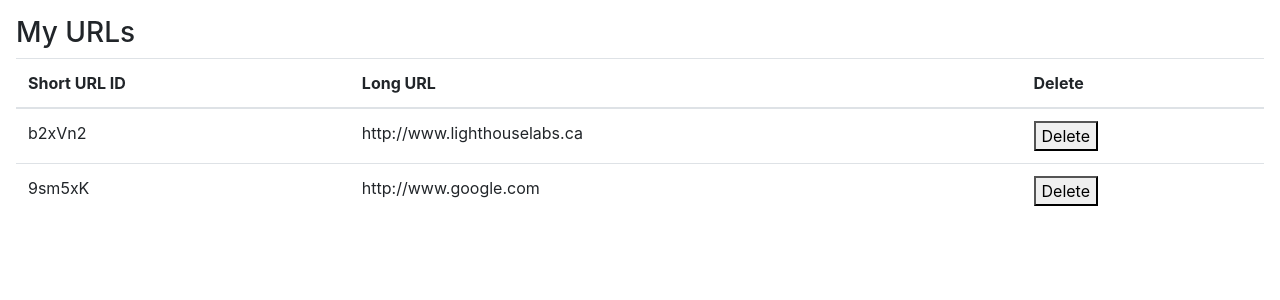
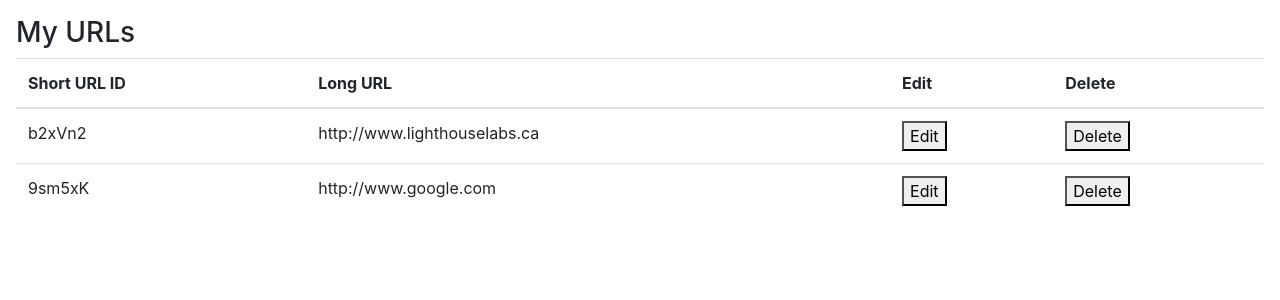
Before and after one commit to mbahenryemeka/tinyapp, a Node server app: page /urls in a window 1280 px wide. Shown: the part 56-356 px from the top of the page. Run offline with Node 20, Linux system fonts and the light colour scheme; some libraries are stand-ins or nearby versions.

Commit message:
included edit button

```diff
--- a/views/urls_index.ejs
+++ b/views/urls_index.ejs
@@ -25,6 +25,7 @@
           <tr>
             <th scope="col">Short URL ID</th>
             <th scope="col">Long URL</th>
+            <th scope="col">Edit</th>
             <th scope="col">Delete</th>
           </tr>
         </thead>
@@ -33,6 +34,10 @@
             <tr>
               <td><%= id %></td>
               <td><%= urls[id] %></td>
+              <td>
+                <form method="GET" action="/urls/<%= id %>">
+                  <button type="submit">Edit</button></form>
+              </td>
               <td>
                 <form method="POST" action="/urls/<%= id %>/delete">
                   <button type="submit">Delete</button></form>
```
